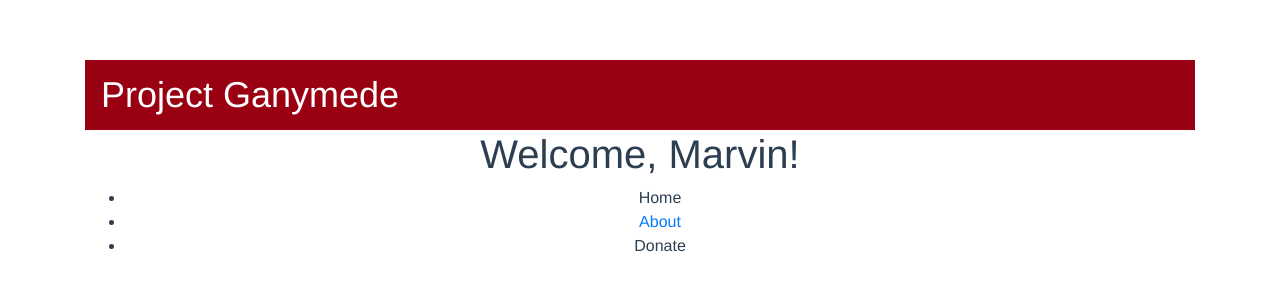
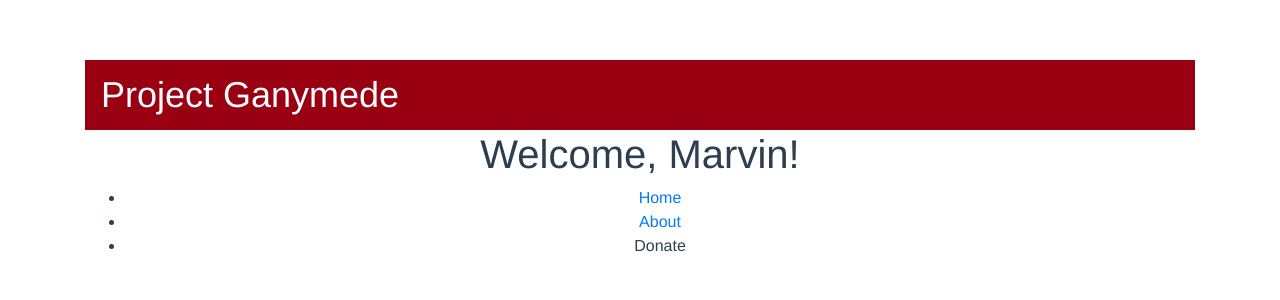
Before and after one commit to marvintensuan/Ganymede, a Vue app: page / in a window 1280 px wide. Shown: the top 300 px of the page. Built offline with nearby package versions, Linux system fonts and the light colour scheme.

Commit message:
Added router-link to Home page in Footer.

```diff
--- a/src/components/Footer.vue
+++ b/src/components/Footer.vue
@@ -1,10 +1,8 @@
 <template>
     <footer>
         <ul>
-            <li>Home</li>
-            <li>
-                <router-link to='/about'>About</router-link>
-            </li>
+            <li><router-link to='/'>Home</router-link></li>
+            <li><router-link to='/about'>About</router-link></li>
             <li>Donate</li>
         </ul>
     </footer>
```
